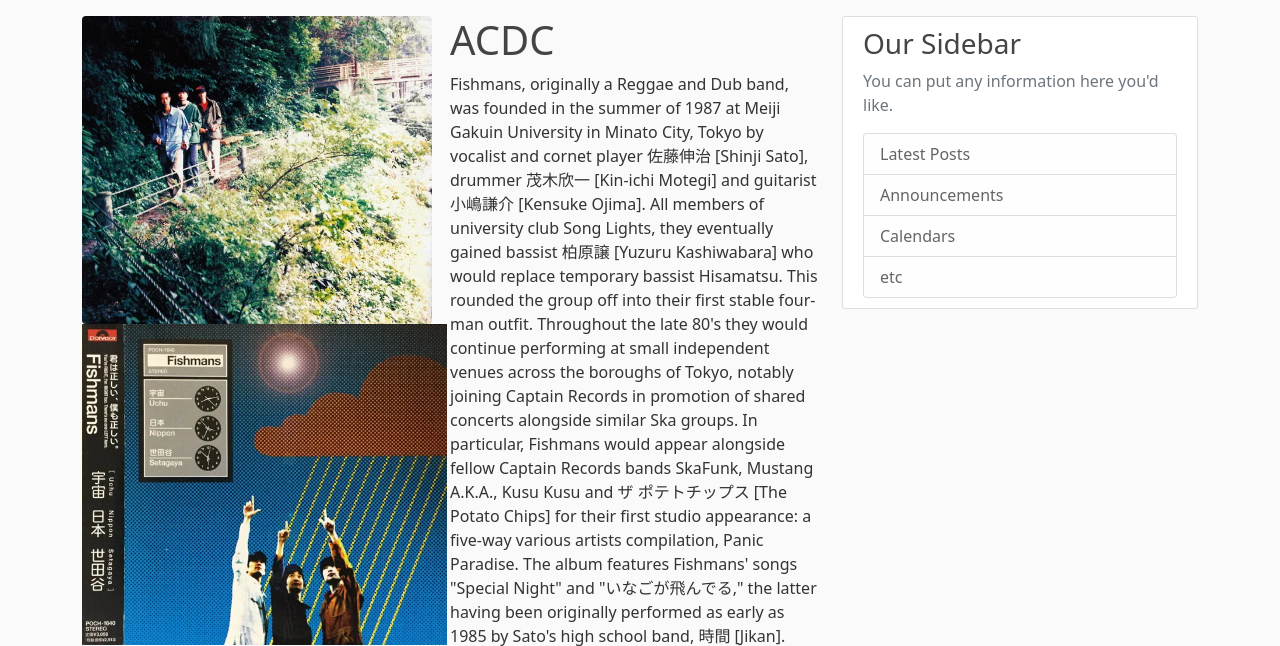
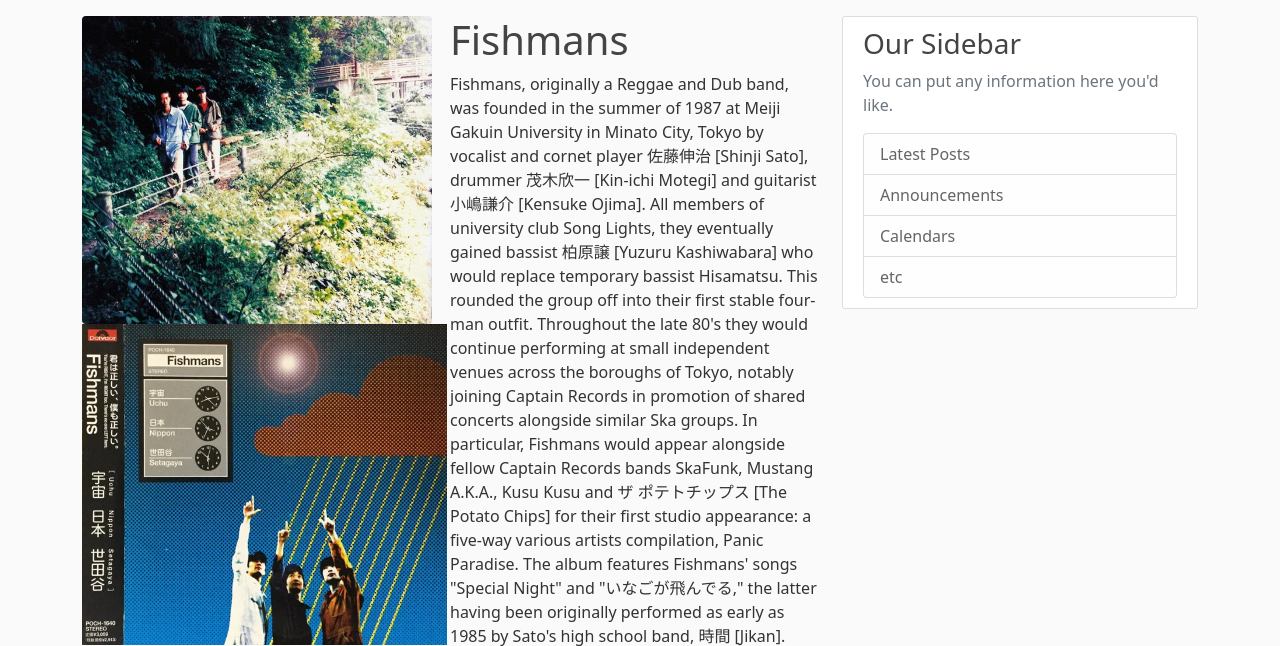
Before and after one commit to FlexStd/Flask-lab-11, a Flask app: page /about_band/ in a window 1280 px wide. Shown: the part 56-702 px from the top of the page. Run offline with Flask 2, Linux system fonts and the light colour scheme.

Commit message:
Update about_band.html

```diff
--- a/api/templates/about_band.html
+++ b/api/templates/about_band.html
@@ -6,7 +6,7 @@
             <img src="../static/img/band_imgs/fishmans-宇宙-日本-世田谷-uchu-nippon-setagaya-Cover-Art.webp" alt="fishmans album class="rounded mx-auto d-block width="365">
         </div>
         <div class="col-xl-6 col-lg-4 col-md-12 col-sm-12">
-            <h1 class="h1">ACDC</h1>
+            <h1 class="h1">Fishmans</h1>
             <p class="mb-4">
                 Fishmans, originally a Reggae and Dub band, was founded in the summer of 1987 at Meiji Gakuin University in Minato City, Tokyo by vocalist and cornet player 佐藤伸治 [Shinji Sato], drummer 茂木欣一 [Kin-ichi Motegi] and guitarist 小嶋謙介 [Kensuke Ojima].
                 All members of university club Song Lights, they eventually gained bassist 柏原譲 [Yuzuru Kashiwabara] who would replace temporary bassist Hisamatsu.
```
